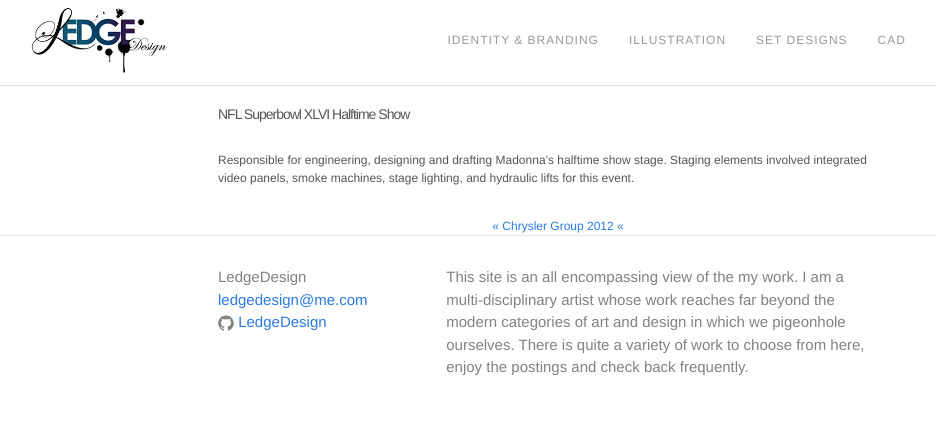
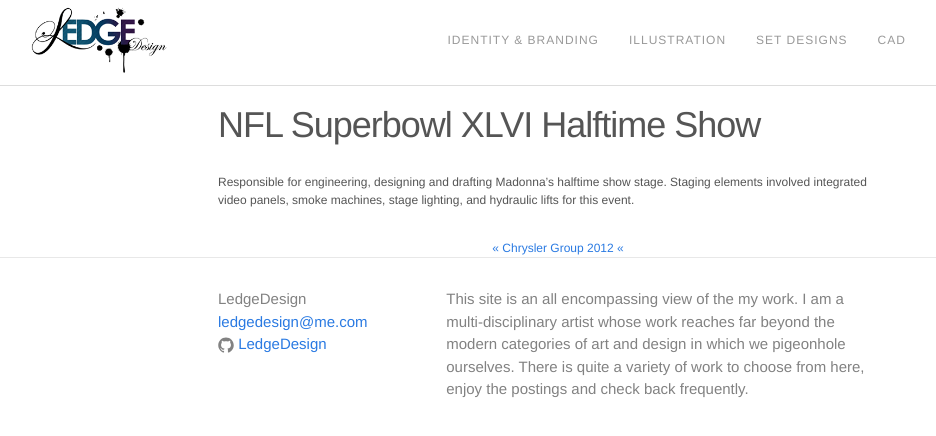
Before and after one commit to LedgeDesign/Home, a Jekyll site: the page built from _drawings/superbowl-xlvi-halftime.md, in a window 1280 px wide. Shown: the top 436 px of the page, without its empty margins (82-1018 px from the left). Built offline with Jekyll 4.4.1, drawn with Linux system fonts in a browser that asks for light colours; nearby versions of some CDN libraries; some web fonts are replaced.

Commit message:
Update _layout.scss

```diff
--- a/_sass/_layout.scss
+++ b/_sass/_layout.scss
@@ -130,12 +130,12 @@
 }
 
 .post-title {
-    font-size: 14px;
+    font-size: 36px;
     letter-spacing: -1px;
     line-height: 1;
 
     @include media-query($on-laptop) {
-        font-size: 14px;
+        font-size: 36px;
     }
 }
 
```
